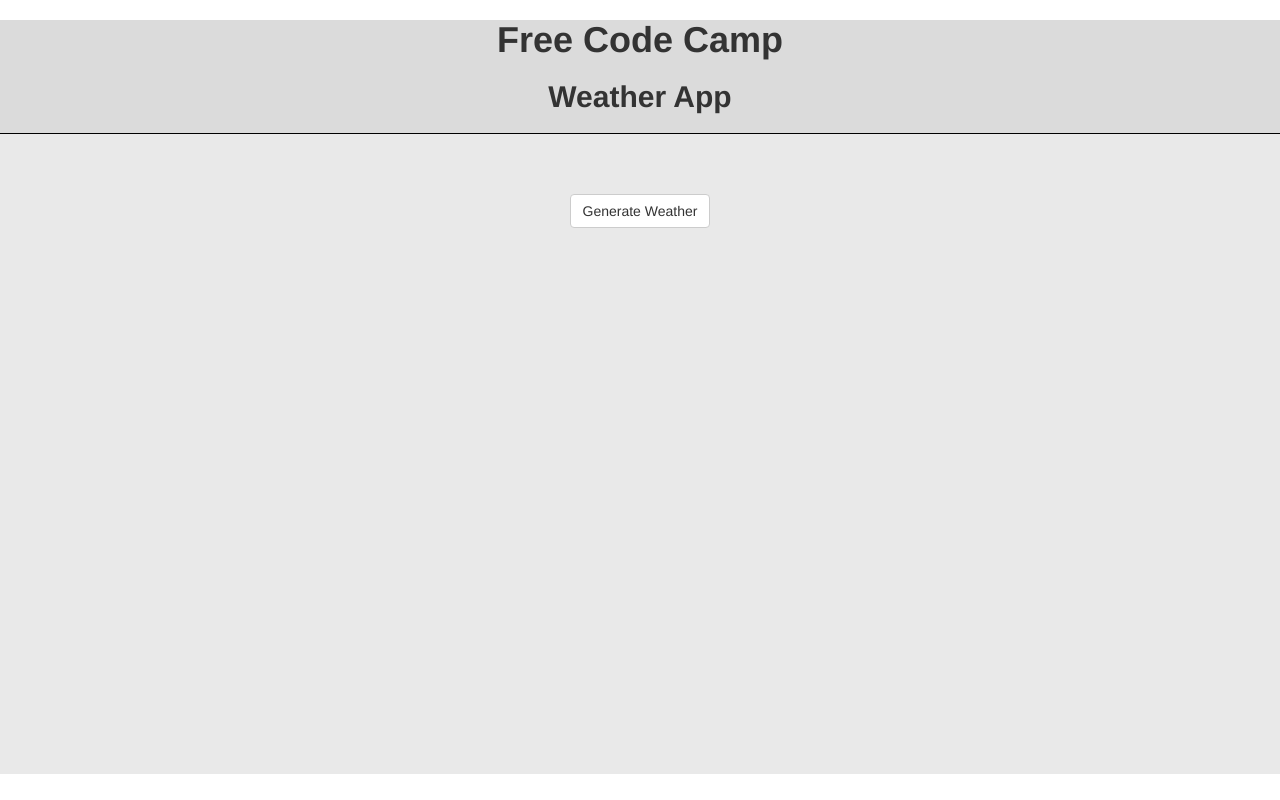
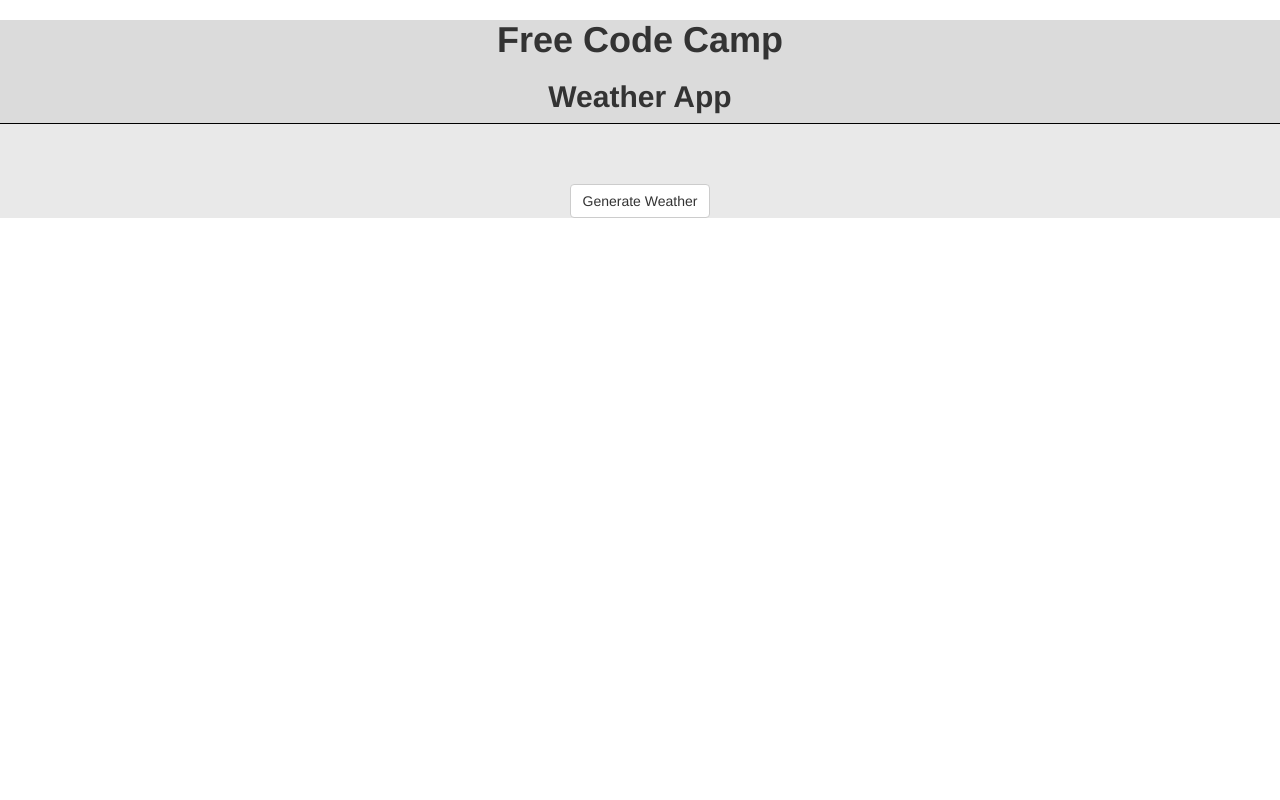
Before and after one commit to gerak1925/local_weather, a plain HTML site: page index.html in a window 1280 px wide. Drawn offline with nearby package versions, Linux system fonts and the light colour scheme.

Commit message:
css tweaks

```diff
--- a/styles/basic.css
+++ b/styles/basic.css
@@ -4,6 +4,7 @@
 	color: #000000;
 }
 #topCont {
+	padding-top: 0;
 	background-color: #dbdbdb;
 	height: auto;
 	border-bottom: 1px solid black;
@@ -11,15 +12,11 @@
 }
 #botCont {
 	background-color: #e9e9e9;
-	height: 80vh;
 	text-align: center;
 }
 
 h1, h2 {
 	font-weight: bold;
-}
-h2 {
-	padding-bottom: 10px;
 }
 
 #content {
```
